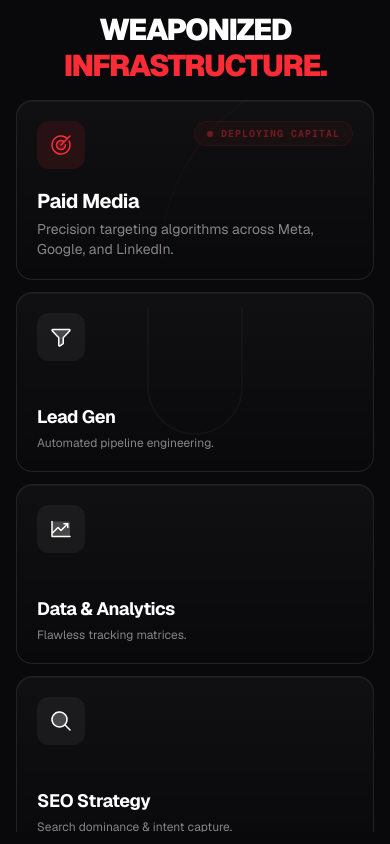
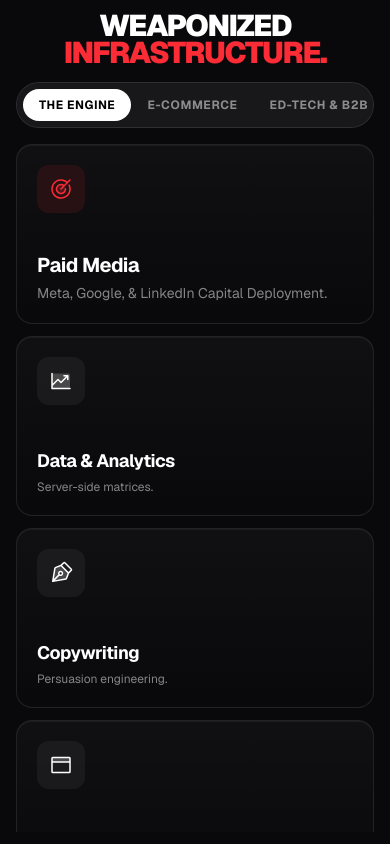
Before and after one commit to Tkute0401/DS-PERFORMANCE, a Next.js app: page / in a window 390 px wide. Shown: the part 1700-2544 px from the top of the page. Built offline with nearby package versions, Linux system fonts and the light colour scheme.

Commit message:
feat: tabbed bento services layout for e-com and ed-tech

```diff
--- a/src/components/BentoServices.tsx
+++ b/src/components/BentoServices.tsx
@@ -1,54 +1,190 @@
 "use client";
 
-import { useRef } from "react";
-import { motion } from "framer-motion";
+import { useState, useRef } from "react";
+import { motion, AnimatePresence } from "framer-motion";
 import {
   Target, Funnel, MagnifyingGlass, Browser,
-  ShareNetwork, PenNib, Envelope, ChartLineUp, VideoCamera
+  ShareNetwork, PenNib, Envelope, ChartLineUp, VideoCamera,
+  ShoppingCart, TrendUp, Users, PresentationChart, ChatCircleText
 } from "@phosphor-icons/react";
 import { cn } from "@/lib/utils";
 import { useGSAP } from "@gsap/react";
 import gsap from "gsap";
 import ScrollTrigger from "gsap/ScrollTrigger";
 
-const Card = ({ children, className, cardRef }: { children: React.ReactNode, className?: string, cardRef?: React.RefObject<HTMLDivElement | null> }) => (
+type Tab = "full" | "ecom" | "edtech";
+
+const Card = ({ children, className }: { children: React.ReactNode, className?: string }) => (
   <div
-    ref={cardRef}
     className={cn(
-      "bento-card relative rounded-2xl bg-zinc-950 border border-white/10 p-5 lg:p-6 overflow-hidden group will-change-transform shadow-[0_20px_40px_-15px_rgba(0,0,0,0.5)] shadow-[inset_0_1px_0_rgba(255,255,255,0.05)]",
+      "relative rounded-2xl bg-zinc-950 border border-white/10 p-5 lg:p-6 overflow-hidden group shadow-[0_20px_40px_-15px_rgba(0,0,0,0.5)] shadow-[inset_0_1px_0_rgba(255,255,255,0.05)]",
       className
     )}
   >
-    {/* Inner shadow/glow effect */}
     <div className="absolute inset-0 bg-gradient-to-b from-white/[0.03] to-transparent pointer-events-none" />
     <div className="relative z-10 h-full flex flex-col">{children}</div>
   </div>
 );
 
+const FullStackGrid = () => (
+  <motion.div
+    initial={{ opacity: 0, y: 10 }} animate={{ opacity: 1, y: 0 }} exit={{ opacity: 0, y: -10 }} transition={{ duration: 0.3 }}
+    className="grid grid-cols-1 md:grid-cols-2 lg:grid-cols-4 auto-rows-[minmax(180px,auto)] lg:grid-rows-2 gap-3 lg:gap-4 w-full h-full pb-4"
+  >
+    <Card className="lg:col-span-2">
+      <div className="flex justify-between items-start mb-4">
+        <div className="p-3 bg-red-500/10 rounded-xl"><Target weight="duotone" className="w-6 h-6 text-red-500" /></div>
+      </div>
+      <div className="mt-auto relative z-10">
+        <h3 className="text-xl lg:text-2xl font-bold text-white tracking-tight mb-1">Paid Media</h3>
+        <p className="text-white/50 text-sm">Meta, Google, & LinkedIn Capital Deployment.</p>
+      </div>
+    </Card>
+    <Card>
+      <div className="p-3 bg-white/5 rounded-xl w-fit mb-4 relative z-10"><ChartLineUp weight="duotone" className="w-6 h-6 text-white" /></div>
+      <div className="mt-auto relative z-10">
+        <h3 className="text-lg font-bold text-white tracking-tight mb-1">Data & Analytics</h3>
+        <p className="text-white/50 text-xs">Server-side matrices.</p>
+      </div>
+    </Card>
+    <Card>
+      <div className="p-3 bg-white/5 rounded-xl w-fit mb-4 relative z-10"><PenNib weight="duotone" className="w-6 h-6 text-white" /></div>
+      <div className="mt-auto relative z-10">
+        <h3 className="text-lg font-bold text-white tracking-tight mb-1">Copywriting</h3>
+        <p className="text-white/50 text-xs">Persuasion engineering.</p>
+      </div>
+    </Card>
+    <Card>
+      <div className="p-3 bg-white/5 rounded-xl w-fit mb-4 relative z-10"><Browser weight="duotone" className="w-6 h-6 text-white" /></div>
+      <div className="mt-auto relative z-10">
+        <h3 className="text-lg font-bold text-white tracking-tight mb-1">Web Design</h3>
+        <p className="text-white/50 text-xs">High-velocity pages.</p>
+      </div>
+    </Card>
+    <Card>
+      <div className="p-3 bg-white/5 rounded-xl w-fit mb-4 relative z-10"><MagnifyingGlass weight="duotone" className="w-6 h-6 text-white" /></div>
+      <div className="mt-auto relative z-10">
+        <h3 className="text-lg font-bold text-white tracking-tight mb-1">SEO & Content</h3>
+        <p className="text-white/50 text-xs">Organic search dominance.</p>
+      </div>
+    </Card>
+    <Card className="lg:col-span-2">
+      <div className="p-3 bg-white/5 rounded-xl w-fit mb-4 relative z-10"><Envelope weight="duotone" className="w-6 h-6 text-white" /></div>
+      <div className="mt-auto relative z-10">
+        <h3 className="text-xl lg:text-2xl font-bold text-white tracking-tight mb-1">Email & SMS</h3>
+        <p className="text-white/50 text-sm">Lifecycle automation & retention.</p>
+      </div>
+    </Card>
+  </motion.div>
+);
+
+const EcomGrid = () => (
+  <motion.div
+    initial={{ opacity: 0, y: 10 }} animate={{ opacity: 1, y: 0 }} exit={{ opacity: 0, y: -10 }} transition={{ duration: 0.3 }}
+    className="grid grid-cols-1 md:grid-cols-2 lg:grid-cols-4 auto-rows-[minmax(180px,auto)] lg:grid-rows-2 gap-3 lg:gap-4 w-full h-full pb-4"
+  >
+    <Card className="lg:col-span-2">
+      <div className="flex justify-between items-start mb-4">
+        <div className="p-3 bg-blue-500/10 rounded-xl"><TrendUp weight="duotone" className="w-6 h-6 text-blue-500" /></div>
+      </div>
+      <div className="mt-auto relative z-10">
+        <h3 className="text-xl lg:text-2xl font-bold text-white tracking-tight mb-1">DTC Growth Scaling</h3>
+        <p className="text-white/50 text-sm">Margin-focused capital deployment for physical products.</p>
+      </div>
+    </Card>
+    <Card>
+      <div className="p-3 bg-white/5 rounded-xl w-fit mb-4 relative z-10"><ShoppingCart weight="duotone" className="w-6 h-6 text-white" /></div>
+      <div className="mt-auto relative z-10">
+        <h3 className="text-lg font-bold text-white tracking-tight mb-1">Catalog & Feed</h3>
+        <p className="text-white/50 text-xs">Algorithmic product visibility.</p>
+      </div>
+    </Card>
+    <Card>
+      <div className="p-3 bg-white/5 rounded-xl w-fit mb-4 relative z-10"><Browser weight="duotone" className="w-6 h-6 text-white" /></div>
+      <div className="mt-auto relative z-10">
+        <h3 className="text-lg font-bold text-white tracking-tight mb-1">Storefront CRO</h3>
+        <p className="text-white/50 text-xs">Frictionless checkout flows.</p>
+      </div>
+    </Card>
+    <Card className="lg:col-span-2">
+      <div className="p-3 bg-white/5 rounded-xl w-fit mb-4 relative z-10"><ChartLineUp weight="duotone" className="w-6 h-6 text-white" /></div>
+      <div className="mt-auto relative z-10">
+        <h3 className="text-xl lg:text-2xl font-bold text-white tracking-tight mb-1">LTV Maximization</h3>
+        <p className="text-white/50 text-sm">Advanced email/SMS cohort reactivation strategies.</p>
+      </div>
+    </Card>
+    <Card className="lg:col-span-2">
+      <div className="p-3 bg-white/5 rounded-xl w-fit mb-4 relative z-10"><ShareNetwork weight="duotone" className="w-6 h-6 text-white" /></div>
+      <div className="mt-auto relative z-10">
+        <h3 className="text-xl lg:text-2xl font-bold text-white tracking-tight mb-1">Social Commerce</h3>
+        <p className="text-white/50 text-sm">TikTok Shop & native platform social selling.</p>
+      </div>
+    </Card>
+  </motion.div>
+);
+
+const EdTechGrid = () => (
+  <motion.div
+    initial={{ opacity: 0, y: 10 }} animate={{ opacity: 1, y: 0 }} exit={{ opacity: 0, y: -10 }} transition={{ duration: 0.3 }}
+    className="grid grid-cols-1 md:grid-cols-2 lg:grid-cols-4 auto-rows-[minmax(180px,auto)] lg:grid-rows-2 gap-3 lg:gap-4 w-full h-full pb-4"
+  >
+    <Card className="lg:col-span-2">
+      <div className="flex justify-between items-start mb-4">
+        <div className="p-3 bg-purple-500/10 rounded-xl"><Funnel weight="duotone" className="w-6 h-6 text-purple-500" /></div>
+      </div>
+      <div className="mt-auto relative z-10">
+        <h3 className="text-xl lg:text-2xl font-bold text-white tracking-tight mb-1">High-Ticket Lead Gen</h3>
+        <p className="text-white/50 text-sm">Automated pipeline engineering for premium programs.</p>
+      </div>
+    </Card>
+    <Card>
+      <div className="p-3 bg-white/5 rounded-xl w-fit mb-4 relative z-10"><VideoCamera weight="duotone" className="w-6 h-6 text-white" /></div>
+      <div className="mt-auto relative z-10">
+        <h3 className="text-lg font-bold text-white tracking-tight mb-1">Webinar Funnels</h3>
+        <p className="text-white/50 text-xs">High-velocity sales events.</p>
+      </div>
+    </Card>
+    <Card>
+      <div className="p-3 bg-white/5 rounded-xl w-fit mb-4 relative z-10"><PresentationChart weight="duotone" className="w-6 h-6 text-white" /></div>
+      <div className="mt-auto relative z-10">
+        <h3 className="text-lg font-bold text-white tracking-tight mb-1">VSL Engineering</h3>
+        <p className="text-white/50 text-xs">Video letters that convert cold.</p>
+      </div>
+    </Card>
+    <Card className="lg:col-span-2">
+      <div className="p-3 bg-white/5 rounded-xl w-fit mb-4 relative z-10"><Users weight="duotone" className="w-6 h-6 text-white" /></div>
+      <div className="mt-auto relative z-10">
+        <h3 className="text-xl lg:text-2xl font-bold text-white tracking-tight mb-1">Community Growth</h3>
+        <p className="text-white/50 text-sm">Scaling paid groups (Skool, Discord) via ads.</p>
+      </div>
+    </Card>
+    <Card className="lg:col-span-2">
+      <div className="p-3 bg-white/5 rounded-xl w-fit mb-4 relative z-10"><ChatCircleText weight="duotone" className="w-6 h-6 text-white" /></div>
+      <div className="mt-auto relative z-10">
+        <h3 className="text-xl lg:text-2xl font-bold text-white tracking-tight mb-1">Appointment Setting</h3>
+        <p className="text-white/50 text-sm">CRM integrations & setter team infrastructures.</p>
+      </div>
+    </Card>
+  </motion.div>
+);
+
 export default function BentoServices() {
+  const [activeTab, setActiveTab] = useState<Tab>("full");
   const containerRef = useRef<HTMLDivElement>(null);
   const pinRef = useRef<HTMLDivElement>(null);
   const titleRef = useRef<HTMLHeadingElement>(null);
+  const tabsRef = useRef<HTMLDivElement>(null);
 
   useGSAP(() => {
     gsap.registerPlugin(ScrollTrigger);
 
-    // Check for mobile to avoid pinning massive grids poorly
     const isMobile = window.innerWidth < 1024;
 
-    const cards = gsap.utils.toArray(".bento-card");
-
     if (isMobile) {
-      // Simple fade in on mobile
-      cards.forEach((card: any) => {
-        gsap.fromTo(card,
-          { opacity: 0, y: 30 },
-          { opacity: 1, y: 0, duration: 1, scrollTrigger: {
-            trigger: card,
-            start: "top 85%",
-          }}
-        );
-      });
+      gsap.fromTo(tabsRef.current,
+        { opacity: 0, y: 30 },
+        { opacity: 1, y: 0, duration: 1, scrollTrigger: { trigger: containerRef.current, start: "top 85%" } }
+      );
       return;
     }
 
@@ -63,18 +199,10 @@
       }
     });
 
-    // Initially position cards out of view
-    gsap.set(cards, { y: window.innerHeight, scale: 0.9, opacity: 0 });
+    gsap.set(tabsRef.current, { y: window.innerHeight * 0.3, scale: 0.95, opacity: 0 });
 
     tl.to(titleRef.current, { scale: 0.85, opacity: 0.5, y: -20, duration: 1 })
-      .to(cards, {
-        y: 0,
-        scale: 1,
-        opacity: 1,
-        stagger: 0.08,
-        duration: 1.5,
-        ease: "power3.out"
-      }, "<");
+      .to(tabsRef.current, { y: 0, scale: 1, opacity: 1, duration: 1.5, ease: "power3.out" }, "<");
 
   }, { scope: containerRef });
 
@@ -83,157 +211,39 @@
       <div ref={pinRef} className="w-full h-[100dvh] flex flex-col items-center justify-center px-4 md:px-6 lg:px-8 overflow-hidden">
         <div className="max-w-[1400px] w-full mx-auto relative flex flex-col h-full py-6 lg:py-8">
 
-          <div className="mb-4 lg:mb-6 flex-shrink-0 text-center md:text-left">
-            <h2 ref={titleRef} className="text-3xl md:text-5xl lg:text-7xl font-black tracking-tighter text-white uppercase origin-left">
-              WEAPONIZED <br className="hidden md:block" /> <span className="text-red-500">INFRASTRUCTURE.</span>
+          <div className="mb-4 lg:mb-6 flex-shrink-0 flex flex-col lg:flex-row items-center justify-between gap-4 lg:gap-6 w-full">
+            <h2 ref={titleRef} className="text-3xl md:text-5xl lg:text-6xl font-black tracking-tighter text-white uppercase origin-left text-center lg:text-left leading-[0.9]">
+              WEAPONIZED <br className="hidden lg:block" /> <span className="text-red-500">INFRASTRUCTURE.</span>
             </h2>
+
+            {/* Tab Switcher */}
+            <div className="flex bg-zinc-900 border border-white/10 p-1.5 rounded-full relative z-20 overflow-x-auto max-w-full no-scrollbar">
+              {(["full", "ecom", "edtech"] as const).map((tab) => (
+                <button
+                  key={tab}
+                  onClick={() => setActiveTab(tab)}
+                  className={cn(
+                    "relative px-4 py-2 lg:px-6 lg:py-2.5 rounded-full text-xs lg:text-sm font-bold uppercase tracking-wider transition-colors z-10 whitespace-nowrap",
+                    activeTab === tab ? "text-black" : "text-white/50 hover:text-white"
+                  )}
+                >
+                  {activeTab === tab && (
+                    <motion.div layoutId="activeTab" className="absolute inset-0 bg-white rounded-full -z-10" />
+                  )}
+                  {tab === "full" ? "The Engine" : tab === "ecom" ? "E-Commerce" : "Ed-Tech & B2B"}
+                </button>
+              ))}
+            </div>
           </div>
 
-          {/* 4x3 Grid */}
-          <div className="grid grid-cols-1 md:grid-cols-2 lg:grid-cols-4 auto-rows-[minmax(180px,auto)] lg:grid-rows-3 gap-3 w-full flex-1 min-h-0 pb-4">
+          <div ref={tabsRef} className="w-full flex-1 min-h-0 relative">
+            <AnimatePresence mode="wait">
+              {activeTab === "full" && <FullStackGrid key="full" />}
+              {activeTab === "ecom" && <EcomGrid key="ecom" />}
+              {activeTab === "edtech" && <EdTechGrid key="edtech" />}
+            </AnimatePresence>
+          </div>
 
-            {/* 1. Paid Media (2x1) */}
-            <Card className="md:col-span-2 lg:col-span-2">
-              <div className="flex justify-between items-start mb-4">
-                <div className="p-3 bg-red-500/10 rounded-xl">
-                  <Target weight="duotone" className="w-6 h-6 text-red-500" />
-                </div>
-                <motion.div
-                  animate={{ opacity: [1, 0.4, 1] }}
-                  transition={{ duration: 1.5, repeat: Infinity }}
-                  className="flex items-center gap-2 bg-red-500/10 text-red-500 px-3 py-1 rounded-full text-[10px] font-bold font-mono tracking-widest uppercase border border-red-500/20"
-                >
-                  <div className="w-1.5 h-1.5 rounded-full bg-red-500" />
-                  Deploying Capital
-                </motion.div>
-              </div>
-              <div className="mt-auto relative z-10">
-                <h3 className="text-xl lg:text-2xl font-bold text-white tracking-tight mb-1">Paid Media</h3>
-                <p className="text-white/50 text-sm">Precision targeting algorithms across Meta, Google, and LinkedIn.</p>
-              </div>
-              {/* Radar Sweep */}
-              <div className="absolute right-0 bottom-0 w-48 h-48 opacity-20 pointer-events-none overflow-hidden rounded-tl-full border-t border-l border-red-500/30">
-                <motion.div
-                  animate={{ rotate: 360 }}
-                  transition={{ duration: 4, repeat: Infinity, ease: "linear" }}
-                  className="w-full h-full origin-bottom-right"
-                  style={{ background: "conic-gradient(from 180deg at 100% 100%, transparent 0deg, rgba(239,68,68,0.4) 90deg, transparent 90deg)" }}
-                />
-              </div>
-            </Card>
-
-            {/* 2. Lead Gen (1x1) */}
-            <Card>
-              <div className="p-3 bg-white/5 rounded-xl w-fit mb-4 relative z-10">
-                <Funnel weight="duotone" className="w-6 h-6 text-white" />
-              </div>
-              <div className="absolute inset-0 flex items-end justify-center pb-4 opacity-[0.03] z-0">
-                <div className="w-24 h-32 border-x-2 border-b-2 border-white rounded-b-full" />
-              </div>
-              <div className="mt-auto relative z-10">
-                <h3 className="text-lg lg:text-xl font-bold text-white tracking-tight mb-1">Lead Gen</h3>
-                <p className="text-white/50 text-xs">Automated pipeline engineering.</p>
-              </div>
-            </Card>
-
-            {/* 3. Data & Attribution (1x1) */}
-            <Card>
-              <div className="p-3 bg-white/5 rounded-xl w-fit mb-4 relative z-10">
-                <ChartLineUp weight="duotone" className="w-6 h-6 text-white" />
-              </div>
-              <div className="absolute right-0 top-1/4 flex items-end gap-1 opacity-10 pointer-events-none z-0 px-4">
-                {[40, 70, 45, 90, 65, 100].map((h, i) => (
-                  <motion.div key={i} animate={{ height: [`${h}%`, `${h * 0.5}%`, `${h}%`] }} transition={{ duration: 2, repeat: Infinity, delay: i * 0.1 }} className="w-2 bg-white rounded-t-sm origin-bottom" />
-                ))}
-              </div>
-              <div className="mt-auto relative z-10">
-                <h3 className="text-lg lg:text-xl font-bold text-white tracking-tight mb-1">Data & Analytics</h3>
-                <p className="text-white/50 text-xs">Flawless tracking matrices.</p>
-              </div>
-            </Card>
-
-            {/* 4. SEO Strategy (1x1) */}
-            <Card>
-              <div className="p-3 bg-white/5 rounded-xl w-fit mb-4 relative z-10">
-                <MagnifyingGlass weight="duotone" className="w-6 h-6 text-white" />
-              </div>
-              <div className="mt-auto relative z-10">
-                <h3 className="text-lg lg:text-xl font-bold text-white tracking-tight mb-1">SEO Strategy</h3>
-                <p className="text-white/50 text-xs">Search dominance & intent capture.</p>
-              </div>
-            </Card>
-
-            {/* 5. Web Design & CRO (2x1) */}
-            <Card className="md:col-span-2 lg:col-span-2">
-              <div className="flex justify-between items-start mb-4 relative z-10">
-                <div className="p-3 bg-white/5 rounded-xl">
-                  <Browser weight="duotone" className="w-6 h-6 text-white" />
-                </div>
-              </div>
-              <div className="absolute inset-x-8 top-1/2 -translate-y-1/2 flex flex-col justify-center opacity-20 pointer-events-none z-0">
-                <div className="w-full h-px bg-white/30 relative overflow-hidden">
-                  <motion.div animate={{ x: ["-100%", "200%"] }} transition={{ duration: 1.5, ease: "linear", repeat: Infinity }} className="absolute top-0 w-24 h-full bg-white shadow-[0_0_15px_#fff]" />
-                </div>
-              </div>
-              <div className="mt-auto relative z-10">
-                <h3 className="text-xl lg:text-2xl font-bold text-white tracking-tight mb-1">Web Design & CRO</h3>
-                <p className="text-white/50 text-sm">Conversion-optimized digital real estate designed for speed.</p>
-              </div>
-            </Card>
-
-            {/* 6. Webinar Funnels (1x1) */}
-            <Card>
-              <div className="p-3 bg-white/5 rounded-xl w-fit mb-4 relative z-10">
-                <VideoCamera weight="duotone" className="w-6 h-6 text-white" />
-              </div>
-              <div className="mt-auto relative z-10">
-                <h3 className="text-lg lg:text-xl font-bold text-white tracking-tight mb-1">Webinars</h3>
-                <p className="text-white/50 text-xs">High-velocity sales events.</p>
-              </div>
-            </Card>
-
-            {/* 7. Copywriting (1x1) */}
-            <Card>
-              <div className="p-3 bg-white/5 rounded-xl w-fit mb-4 relative z-10">
-                <PenNib weight="duotone" className="w-6 h-6 text-white" />
-              </div>
-              <div className="absolute right-[-10%] top-[-10%] opacity-[0.03] pointer-events-none z-0 rotate-12 scale-150">
-                <PenNib weight="fill" className="w-48 h-48 text-white" />
-              </div>
-              <div className="mt-auto relative z-10">
-                <h3 className="text-lg lg:text-xl font-bold text-white tracking-tight mb-1">Copywriting</h3>
-                <p className="text-white/50 text-xs">Persuasion engineering.</p>
-              </div>
-            </Card>
-
-            {/* 8. Social Media (1x1) */}
-            <Card>
-              <div className="p-3 bg-white/5 rounded-xl w-fit mb-4 relative z-10">
-                <ShareNetwork weight="duotone" className="w-6 h-6 text-white" />
-              </div>
-              <div className="mt-auto relative z-10">
-                <h3 className="text-lg lg:text-xl font-bold text-white tracking-tight mb-1">Social Media</h3>
-                <p className="text-white/50 text-xs">Algorithmic authority.</p>
-              </div>
-            </Card>
-
-            {/* 9. Email & SMS (2x1) */}
-            <Card className="md:col-span-2 lg:col-span-2">
-              <div className="p-3 bg-white/5 rounded-xl w-fit mb-4 relative z-10">
-                <Envelope weight="duotone" className="w-6 h-6 text-white" />
-              </div>
-              <div className="absolute right-8 top-1/2 -translate-y-1/2 flex flex-col gap-2 opacity-10 pointer-events-none z-0">
-                <motion.div animate={{ x: [0, -20, 0] }} transition={{ duration: 2, repeat: Infinity }} className="w-16 h-2 bg-white rounded-full" />
-                <motion.div animate={{ x: [0, -10, 0] }} transition={{ duration: 2, repeat: Infinity, delay: 0.2 }} className="w-12 h-2 bg-white rounded-full" />
-                <motion.div animate={{ x: [0, -30, 0] }} transition={{ duration: 2, repeat: Infinity, delay: 0.4 }} className="w-20 h-2 bg-white rounded-full" />
-              </div>
-              <div className="mt-auto relative z-10">
-                <h3 className="text-xl lg:text-2xl font-bold text-white tracking-tight mb-1">Email & SMS</h3>
-                <p className="text-white/50 text-sm">Retention, reactivation, and lifecycle automation.</p>
-              </div>
-            </Card>
-
-          </div>
         </div>
       </div>
     </section>
```
